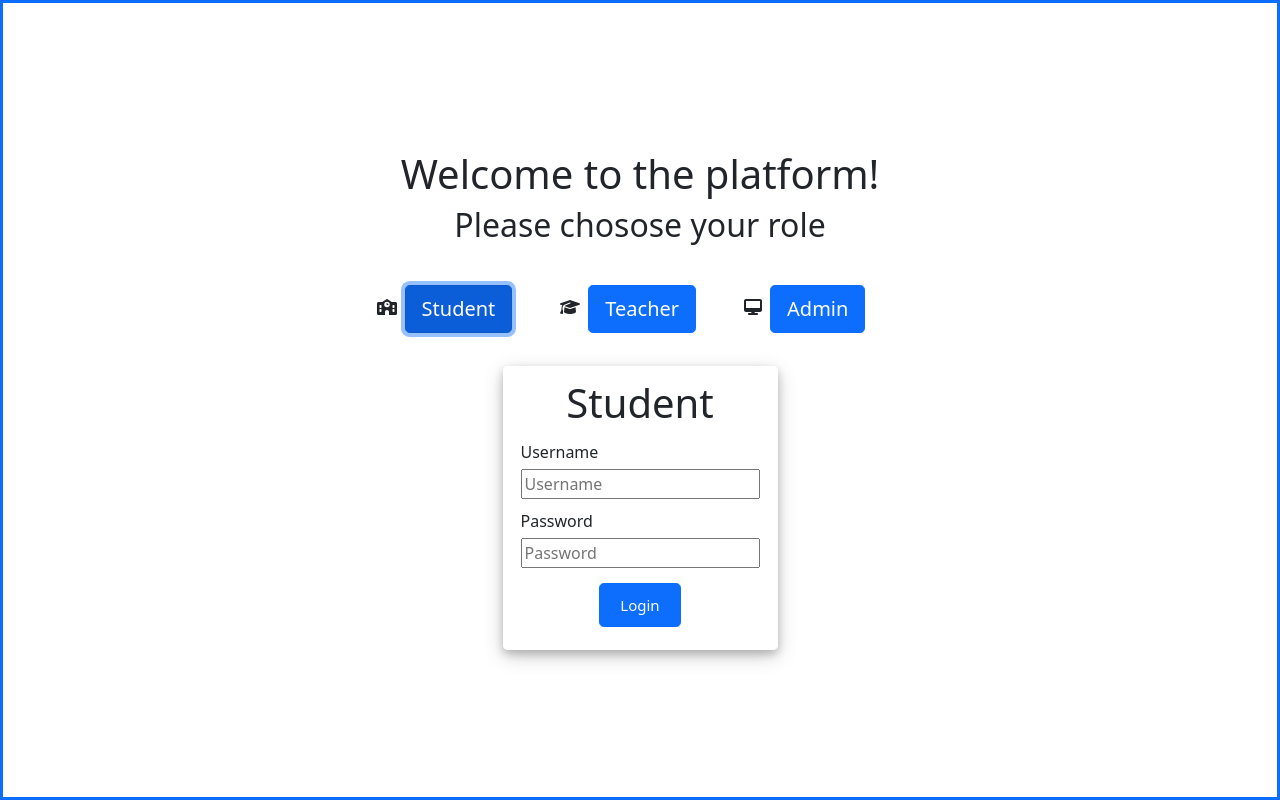
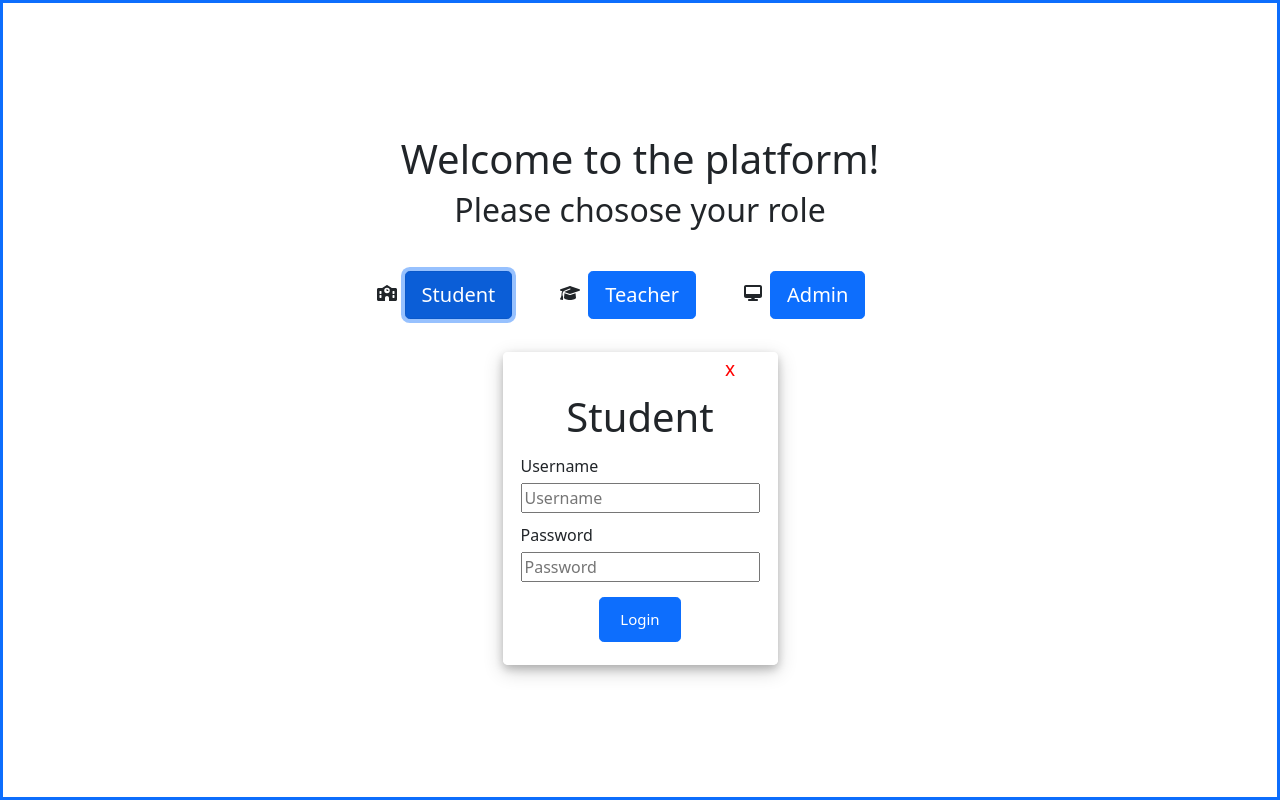
Before and after one commit to jmachkar/EC530_finalproject, a React (Create React App) app in the folder platform/: page /chat/1/1/1 in a window 1280 px wide. Both pictures are taken after a click on the button "Student". Built offline with nearby package versions, Linux system fonts and the light colour scheme.

Commit message:
Added main chat functionalities

```diff
--- /dev/null
+++ b/platform/src/components/chatBox.jsx
@@ -0,0 +1,22 @@
+import React, { Component } from "react";
+import Messages from "./messages";
+
+class ChatBox extends Component {
+  state = {};
+
+  // Fetch messages with id and setstate
+  render() {
+    return (
+      <div>
+        <div>
+          <b>{this.props.curr.name}</b>
+        </div>
+        <div>
+          <Messages messages={this.props.messages} cid={this.props.curr.id} />
+        </div>
+      </div>
+    );
+  }
+}
+
+export default ChatBox;
--- /dev/null
+++ b/platform/src/components/chatTag.jsx
@@ -0,0 +1,19 @@
+import React, { Component } from "react";
+
+class ChatTag extends Component {
+  state = {
+    chat: { id: this.props.id, name: this.props.name },
+    updated: false,
+  };
+  render() {
+    return (
+      <div>
+        <p onClick={() => this.props.onClick(this.state.chat)}>
+          {this.state.chat.name}
+        </p>
+      </div>
+    );
+  }
+}
+
+export default ChatTag;
--- /dev/null
+++ b/platform/src/components/chatTags.jsx
@@ -0,0 +1,22 @@
+import React, { Component } from "react";
+import ChatTag from "./chatTag";
+
+class ChatTags extends Component {
+  state = {};
+  render() {
+    return (
+      <div>
+        {this.props.chats.map((chat) => (
+          <ChatTag
+            key={chat.id}
+            name={chat.name}
+            id={chat.id}
+            onClick={this.props.onClick}
+          />
+        ))}
+      </div>
+    );
+  }
+}
+
+export default ChatTags;
--- a/platform/src/components/login.css
+++ b/platform/src/components/login.css
@@ -4,6 +4,14 @@
   margin-top: 20px;
   padding: 5px;
   margin-bottom: 20px;
+}
+
+.close {
+  color: red;
+  position: relative;
+  top: -10px;
+  right: -90px;
+  font-size: larger;
 }
 
 .input-container {
@@ -18,12 +26,6 @@
 }
 
 .login-box-visible {
-  /* display: flex;
-  flex-direction: column;
-  /* justify-content: space-between;
-  max-width: 400px;
-  margin: 10px;
-  padding: 10px 0; */
   visibility: visible;
   border: 3px solid #ffffff;
   border-radius: 0.3rem;
--- a/platform/src/components/loginBox.jsx
+++ b/platform/src/components/loginBox.jsx
@@ -5,6 +5,9 @@ class Login extends Component {
   render() {
     return (
       <div className={this.props.visibility} id="loginBox">
+        <div className="close" onClick={this.props.close}>
+          x
+        </div>
         <h1>{this.props.role}</h1>
         <div className="input-container">
           <label htmlFor="username" className="text-u">
--- /dev/null
+++ b/platform/src/components/message.jsx
@@ -0,0 +1,16 @@
+import React, { Component } from "react";
+
+class Message extends Component {
+  state = {
+    message: this.props.message,
+  };
+  render() {
+    return (
+      <div>
+        <p>{this.state.message}</p>
+      </div>
+    );
+  }
+}
+
+export default Message;
--- /dev/null
+++ b/platform/src/components/messages.jsx
@@ -0,0 +1,20 @@
+import React, { Component } from "react";
+import Message from "./message";
+
+class Messages extends Component {
+  state = {};
+  render() {
+    return (
+      <div>
+        {this.props.messages.map((m) => {
+          // TO BE CHANGED WHEN BACKEND DONE
+          if (m.cid === this.props.cid)
+            return <Message message={m.message} key={m.key} />;
+          return null;
+        })}
+      </div>
+    );
+  }
+}
+
+export default Messages;
--- a/platform/src/index.js
+++ b/platform/src/index.js
@@ -6,11 +6,13 @@ import reportWebVitals from "./reportWebVitals";
 import "bootstrap/dist/css/bootstrap.css";
 import "./components/login.css";
 import LoginScreen from "./screens/loginScreen";
+import ChatScreen from "./screens/chatScreen";
 
 const root = ReactDOM.createRoot(document.getElementById("root"));
 root.render(
   <React.StrictMode>
     <LoginScreen />
+    {/* <ChatScreen /> */}
   </React.StrictMode>
 );
 
--- /dev/null
+++ b/platform/src/screens/chatScreen.js
@@ -0,0 +1,43 @@
+import React, { Component } from "react";
+import ChatBox from "../components/chatBox";
+import ChatTags from "../components/chatTags";
+
+class ChatScreen extends Component {
+  state = {
+    chats: [
+      { id: 0, name: "Group 1" },
+      { id: 1, name: "Group 2" },
+      { id: 2, name: "Group 3" },
+    ],
+    curr: { id: -1, name: "" },
+    messages: [
+      { key: 0, message: "hello", cid: 0 },
+      { key: 1, message: "hi", cid: 0 },
+      { key: 2, message: "yooooooo", cid: 0 },
+      { key: 3, message: "eyooo", cid: 1 },
+      { key: 4, message: "fdjfhs", cid: 1 },
+      { key: 5, message: "yo", cid: 2 },
+    ],
+  };
+
+  handleOnClick = (group) => {
+    const curr = group;
+    //GET MESSAGES
+    // const messages = newchats
+    this.setState({ curr }); // setstate messages
+    console.log("Clicked on " + group.name);
+    console.log(this.state.curr);
+  };
+
+  render() {
+    return (
+      <div>
+        <h1>Chats</h1>
+        <ChatTags chats={this.state.chats} onClick={this.handleOnClick} />
+        <ChatBox curr={this.state.curr} messages={this.state.messages} />
+      </div>
+    );
+  }
+}
+
+export default ChatScreen;
--- a/platform/src/screens/loginScreen.js
+++ b/platform/src/screens/loginScreen.js
@@ -20,17 +20,16 @@ class LoginScreen extends Component {
   };
 
   showLogin = (role) => {
-    let v = "login-box-visible";
-    let newState = {
-      v: v,
-      roles: [
-        { key: "Student", icon: faSchool },
-        { key: "Teacher", icon: faGraduationCap },
-        { key: "Admin", icon: faDesktop },
-      ],
-      curr: role,
-    };
-    this.setState(newState);
+    const v = "login-box-visible";
+    const curr = role;
+    this.setState({ v, curr });
+    console.log(this.state.v);
+    console.log(this.state.curr);
+  };
+
+  closeLogin = () => {
+    const v = "login-box-hidden";
+    this.setState({ v });
     console.log(this.state.v);
   };
 
@@ -40,7 +39,11 @@ class LoginScreen extends Component {
         <h1>Welcome to the platform!</h1>
         <h2>Please chosose your role</h2>
         <Buttons onClick={this.showLogin} roles={this.state.roles} />
-        <Login visibility={this.state.v} role={this.state.curr} />
+        <Login
+          visibility={this.state.v}
+          role={this.state.curr}
+          close={this.closeLogin}
+        />
       </div>
     );
   }
```
